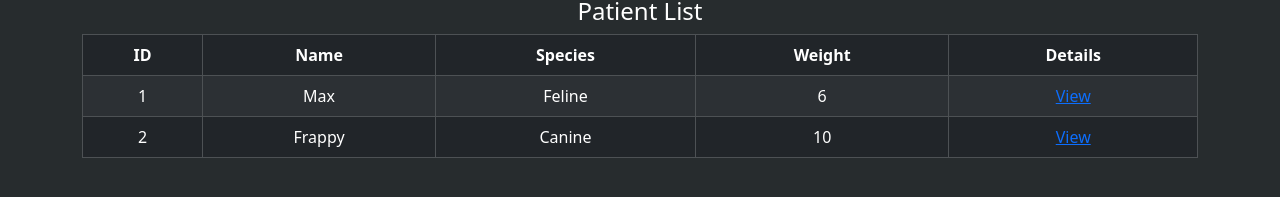
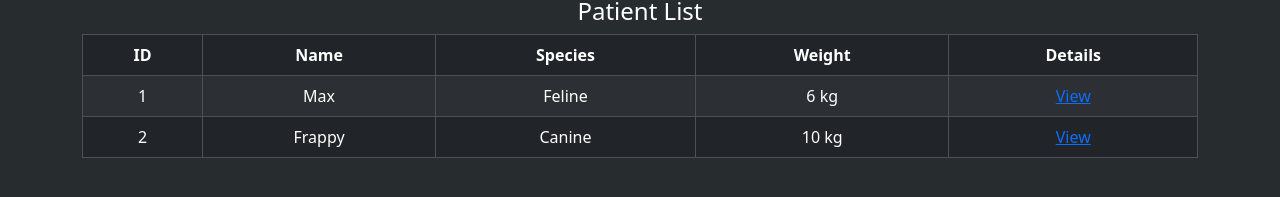
Before and after one commit to IanLiu0124/VeterinaryApp, a React (Vite) app in the folder vetapp/: page / in a window 1280 px wide. Shown: the part 219-416 px from the top of the page. Built offline with nearby package versions, Linux system fonts and the light colour scheme.

Commit message:
added kg after patient weight

```diff
--- a/vetapp/src/components/patient.jsx
+++ b/vetapp/src/components/patient.jsx
@@ -6,7 +6,7 @@ const Patient = ({patient}) => {
         <td>{patient.id}</td>
         <td>{patient.name}</td>
         <td>{patient.specie}</td>
-        <td>{patient.weight}</td>
+        <td>{patient.weight} kg</td>
         <td><Link to={`/patient/${patient.id}`}>View</Link></td>
     </tr> );
 }
```
